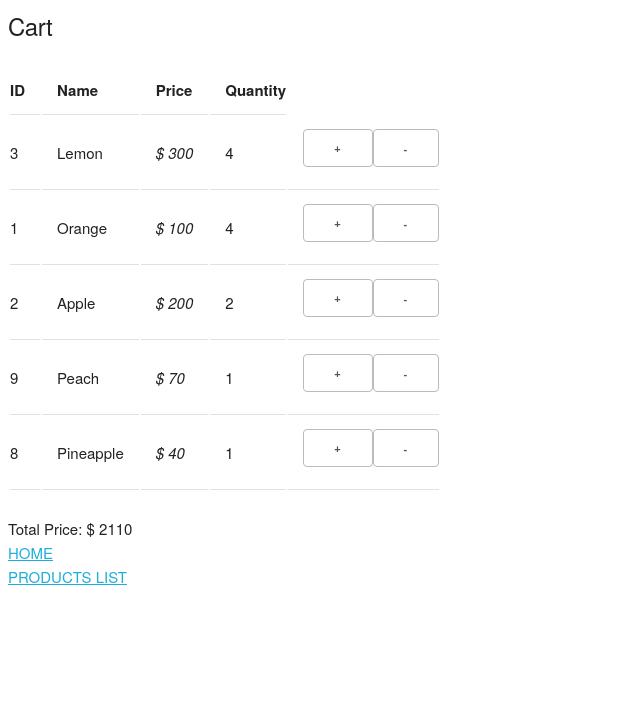
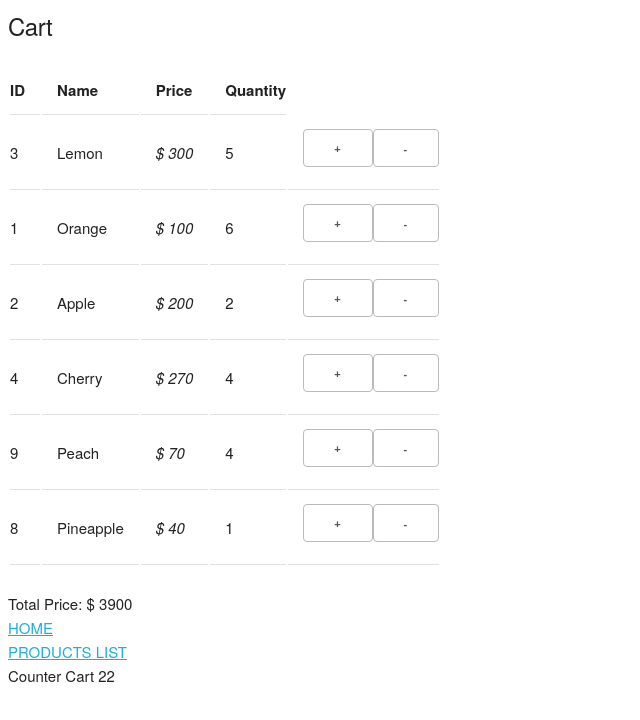
Before and after one commit to giu2000/FruitsStore, a React (Create React App) app in the folder fruits_store/: page /cart in a window 1280 px wide. Shown: the top 720 px of the page, without its empty margins (0-640 px from the left). Built offline with nearby package versions, Linux system fonts and the light colour scheme; data requests are answered from the project's data file.

Commit message:
counter added in products list and cart

```diff
--- a/fruits_store/db.json
+++ b/fruits_store/db.json
@@ -67,28 +67,35 @@
       "name": "Lemon",
       "description": "Description",
       "price": "300",
-      "quantity": 4
+      "quantity": 5
     },
     {
       "id": "1",
       "name": "Orange",
       "description": "Description",
       "price": "100",
-      "quantity": 4
+      "quantity": 6
     },
     {
       "id": "2",
       "name": "Apple",
-      "description": "apple description",
+      "description": "Description",
       "price": "200",
       "quantity": 2
+    },
+    {
+      "id": "4",
+      "name": "Cherry",
+      "description": "Description",
+      "price": "270",
+      "quantity": 4
     },
     {
       "id": "9",
       "name": "Peach",
       "description": "Description",
       "price": "70",
-      "quantity": 1
+      "quantity": 4
     },
     {
       "id": "8",
--- a/fruits_store/src/components/Cart.js
+++ b/fruits_store/src/components/Cart.js
@@ -5,6 +5,7 @@ import Loading from './Loading';
 import ErrorComponent from './ErrorComponent';
 import TitlePage from './TitlePage';
 import CustomLink from './CustomLink';
+import CounterProductsCart from './CounterProductsCart';
 
 export default class Cart extends React.Component{
 
@@ -36,7 +37,7 @@ export default class Cart extends React.Component{
 
      }
     render(){
-        const { cart: { isLoading, error, products, totalPrice } } = this.props;
+        const { cart: { isLoading, error, products, totalPrice }, counterCart } = this.props;
 
         return(
             <>
@@ -60,6 +61,7 @@ export default class Cart extends React.Component{
                 <CustomLink pathLink={`/`} text={"HOME"} />
                 <br />
                 <CustomLink pathLink={`/products_list`} text={"PRODUCTS LIST"} />
+                <CounterProductsCart counter={counterCart} />
             </>
         )
     }
--- /dev/null
+++ b/fruits_store/src/components/CounterProductsCart.js
@@ -0,0 +1,11 @@
+import React from 'react';
+
+const CounterProductsCart = props => {
+    return(
+        <div>
+            <p>Counter Cart {props.counter}</p>
+        </div>
+    )
+}
+
+export default CounterProductsCart;
--- a/fruits_store/src/components/ProductList.js
+++ b/fruits_store/src/components/ProductList.js
@@ -7,6 +7,8 @@ import Loading from './Loading';
 import ErrorComponent from './ErrorComponent';
 import ItemLi from './ItemLi';
 import TitlePage from './TitlePage';
+import CounterProductsCart from './CounterProductsCart';
+// import CounterCartProductsContainer from '../containers/CounterCartProductsContainer'
 
 export default class ProductList extends React.Component{
     static propTypes = {
@@ -30,7 +32,7 @@ export default class ProductList extends React.Component{
     }
 
     render(){
-        const { productsList: { isLoading, error } } = this.props;
+        const { productsList: { isLoading, error }, counterCart} = this.props;
         return(
             <>
                 <TitlePage title={"Products List"} />
@@ -42,6 +44,7 @@ export default class ProductList extends React.Component{
                 <CustomLink pathLink={`/`} text={"HOME"} />
                 <br />
                 <CustomLink pathLink={`/cart`} text={"CART"} />
+                <CounterProductsCart counter={counterCart} />
             </>
         )
     }
--- a/fruits_store/src/containers/CartContainer.js
+++ b/fruits_store/src/containers/CartContainer.js
@@ -6,7 +6,8 @@ import fetchCartProducts from "../state/cart-state/actions/fetchCartProducts";
 
 const mapStateToProps = state => {
     return {
-        cart: state.cart
+        cart: state.cart,
+        counterCart: state.cart.products.reduce((total, obj) => total + obj.quantity, 0)
     }
 }
 
--- a/fruits_store/src/containers/ProductDetailsContainer.js
+++ b/fruits_store/src/containers/ProductDetailsContainer.js
@@ -5,6 +5,7 @@ import fetchProductDetails from "../state/product-details-state/actions/fetchPro
 const mapStateToProps = state => {
     return {
         product: state.products.currentProduct,
+
     }
 }
 
--- a/fruits_store/src/containers/ProductListContainer.js
+++ b/fruits_store/src/containers/ProductListContainer.js
@@ -14,7 +14,8 @@ const mapDispatchToProps = dispatch => {
 
 const mapStateToProps = state => {
     return {
-        productsList: state.products
+        productsList: state.products,
+        counterCart: state.cart.products.reduce((total, obj) => total + obj.quantity, 0)
     }
 }
 
--- a/fruits_store/src/state/cart-state/actions/addProductToCart.js
+++ b/fruits_store/src/state/cart-state/actions/addProductToCart.js
@@ -28,6 +28,7 @@ const addProductToCartError = error => {
 }
 
 const getCartProductIndex = (cart, id) => cart.findIndex(prdct => prdct.id === id);
+
 const baseUrl = 'http://127.0.0.1:3001/cart';
 
 const addProductToCart = product => (dispatch, getState) => {
--- a/fruits_store/src/state/cart-state/reducers/cartReducer.js
+++ b/fruits_store/src/state/cart-state/reducers/cartReducer.js
@@ -8,7 +8,7 @@ import {
     REMOVE_PRODUCT_FROM_CART_REQUEST,
     REMOVE_PRODUCT_FROM_CART_ERROR,
     REMOVE_PRODUCT_FROM_CART_SUCCESS,
-    UPDATE_CART_TOTAL_PRICE
+    UPDATE_CART_TOTAL_PRICE,
 } from "../types/ActionTypes";
 
 
```
Also changed, not shown: fruits_store/src/state/cart-state/types/ActionTypes.js (line endings or trailing spaces).
